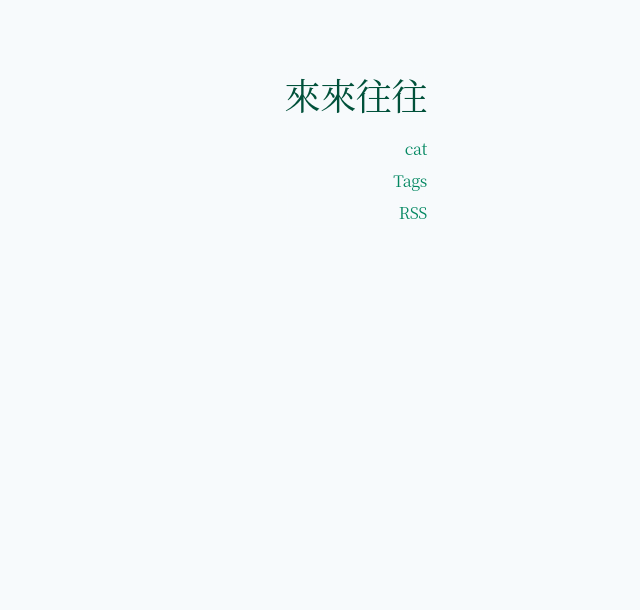
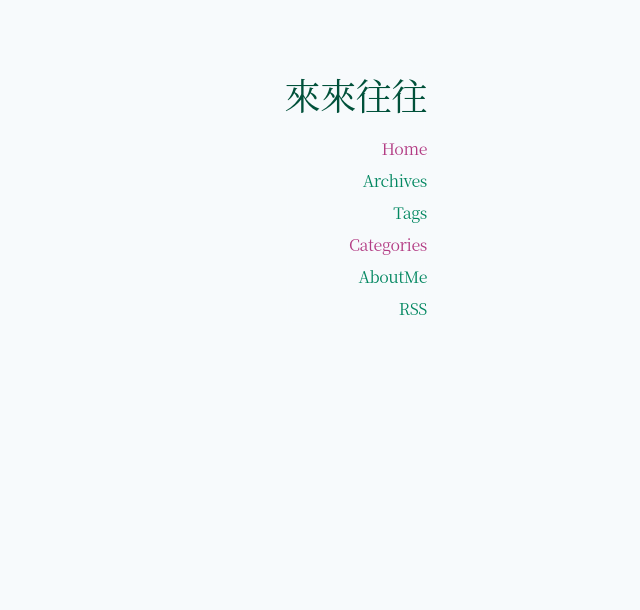
Before and after one commit to flyingns/flyingns.github.io, a plain HTML site: page categories/index.html in a window 1280 px wide. Shown: the top 610 px of the page, without its empty margins (117-757 px from the left). Drawn offline with Linux system fonts and the light colour scheme.

Commit message:
rebuilding site Mon Jun 22 20:19:44 CST 2020

```diff
--- a/categories/index.html
+++ b/categories/index.html
@@ -68,14 +68,34 @@
 
 
 	<li class="px-1 md:px-0">
-		<a href="/post/" title="cat page" >
-			cat
+		<a href="/" title="Home page"
+			class="font-medium text-medium-red-violet-600 hover:text-medium-red-violet-400" >
+			Home
+		</a>
+	</li>
+
+	<li class="px-1 md:px-0">
+		<a href="/post/" title="Archives page" >
+			Archives
 		</a>
 	</li>
 
 	<li class="px-1 md:px-0">
 		<a href="/tags/" title="Tags page" >
 			Tags
+		</a>
+	</li>
+
+	<li class="px-1 md:px-0">
+		<a href="/categories/" title="Categories page"
+			class="font-medium text-medium-red-violet-600 hover:text-medium-red-violet-400" >
+			Categories
+		</a>
+	</li>
+
+	<li class="px-1 md:px-0">
+		<a href="/about/" title="AboutMe page" >
+			AboutMe
 		</a>
 	</li>
 
```
Also changed, not shown: 404.html (+21 -2 lines), index.html (+21 -2 lines), post/index.html (+21 -2 lines), post/my-first-post/index.html (+21 -2 lines), post/test/index.html (+21 -2 lines), post/testpub/index.html (+21 -2 lines), tags/index.html (+21 -2 lines).
